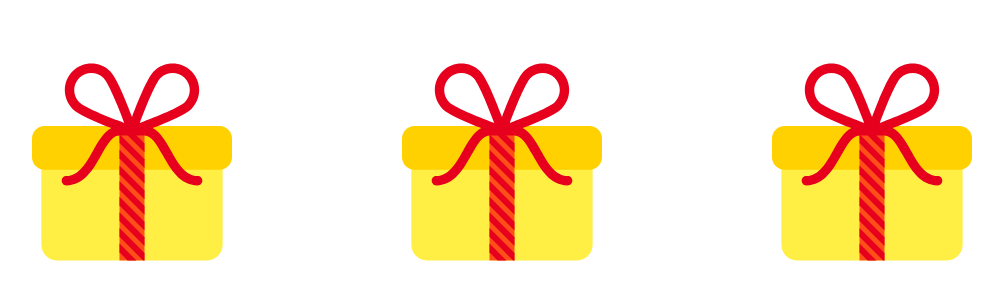
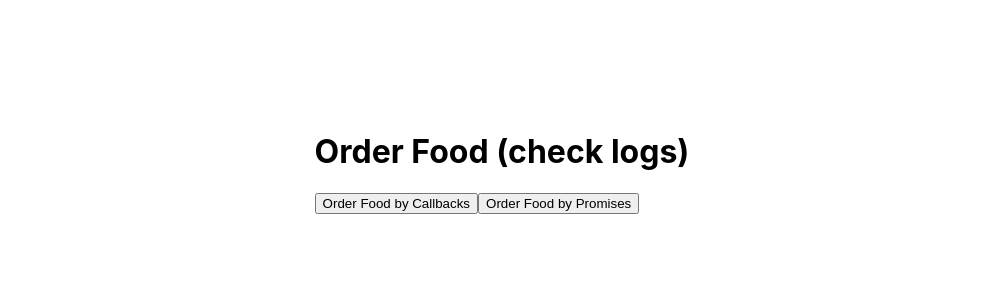
Before and after one commit to vinayv-456/react-problems-tricky, a React (Create React App) app: page / in a window 1280 px wide. Shown: the part 238-538 px from the top of the page, without its empty margins (138-1141 px from the left). Built offline with nearby package versions, Linux system fonts and the light colour scheme.

Commit message:
add UI to interact with callback and promise implementation

```diff
--- a/src/App.js
+++ b/src/App.js
@@ -1,5 +1,6 @@
 import React from "react";
 import Gift from "./NestedGift/Gift";
+import AsyncHandling from "./JS/AsyncFlowExample_OrderPizza";
 
 function App() {
   return (
@@ -12,7 +13,8 @@ function App() {
         width: "100vw",
       }}
     >
-      <Gift />
+      {/* <Gift /> */}
+      <AsyncHandling />
     </div>
   );
 }
--- /dev/null
+++ b/src/JS/AsyncFlowExample_OrderPizza/index.js
@@ -0,0 +1,28 @@
+import React from "react";
+import { orderFoodByCallbacks } from "./CallBackHell";
+import { orderFoodByPromises } from "./Promises";
+
+function AsyncHandling() {
+  const handleOrderFoodByCallbacks = () => {
+    console.log("Ordering food by callbacks...");
+    orderFoodByCallbacks();
+  };
+
+  const handleOrderFoodByPromises = async () => {
+    console.log("Ordering food by promises...");
+    await orderFoodByPromises();
+  };
+  return (
+    <div>
+      <h1>Order Food (check logs)</h1>
+      <button onClick={handleOrderFoodByCallbacks}>
+        Order Food by Callbacks
+      </button>
+      <button onClick={handleOrderFoodByPromises}>
+        Order Food by Promises
+      </button>
+    </div>
+  );
+}
+
+export default AsyncHandling;
```
